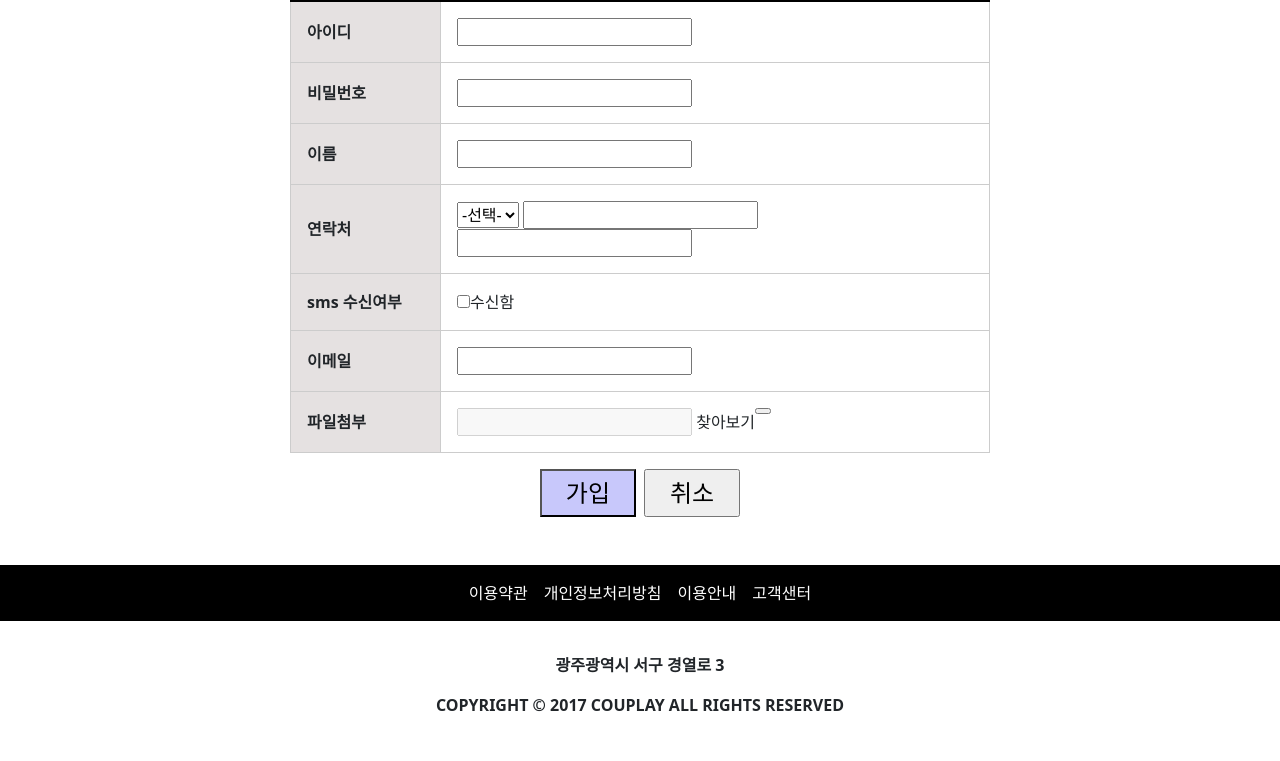
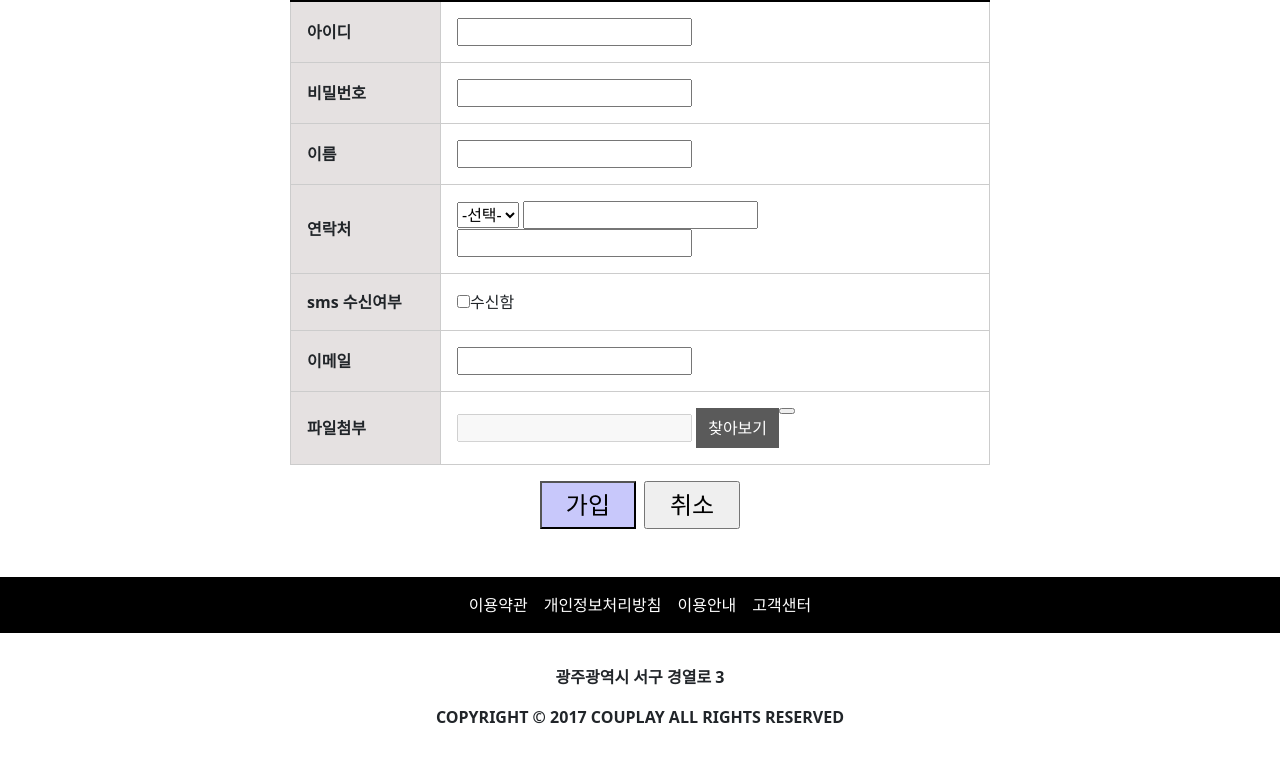
Before and after one commit to MunSeungJun/Study_web, a website: page Couplay/join.html in a window 1280 px wide. Shown: the part 670-1431 px from the top of the page. Drawn offline with nearby package versions, Linux system fonts and the light colour scheme.

Commit message:
couplay.css

```diff
--- a/Couplay/public/couplay.css
+++ b/Couplay/public/couplay.css
@@ -88,3 +88,9 @@ table{
 .btn1{
     background-color: rgb(200, 200, 251);
 }
+.btn3{
+    background-color: #5a5a5a;
+    color: white;
+    border: 0;
+    padding: 0.5rem 0.75rem;
+}
```
